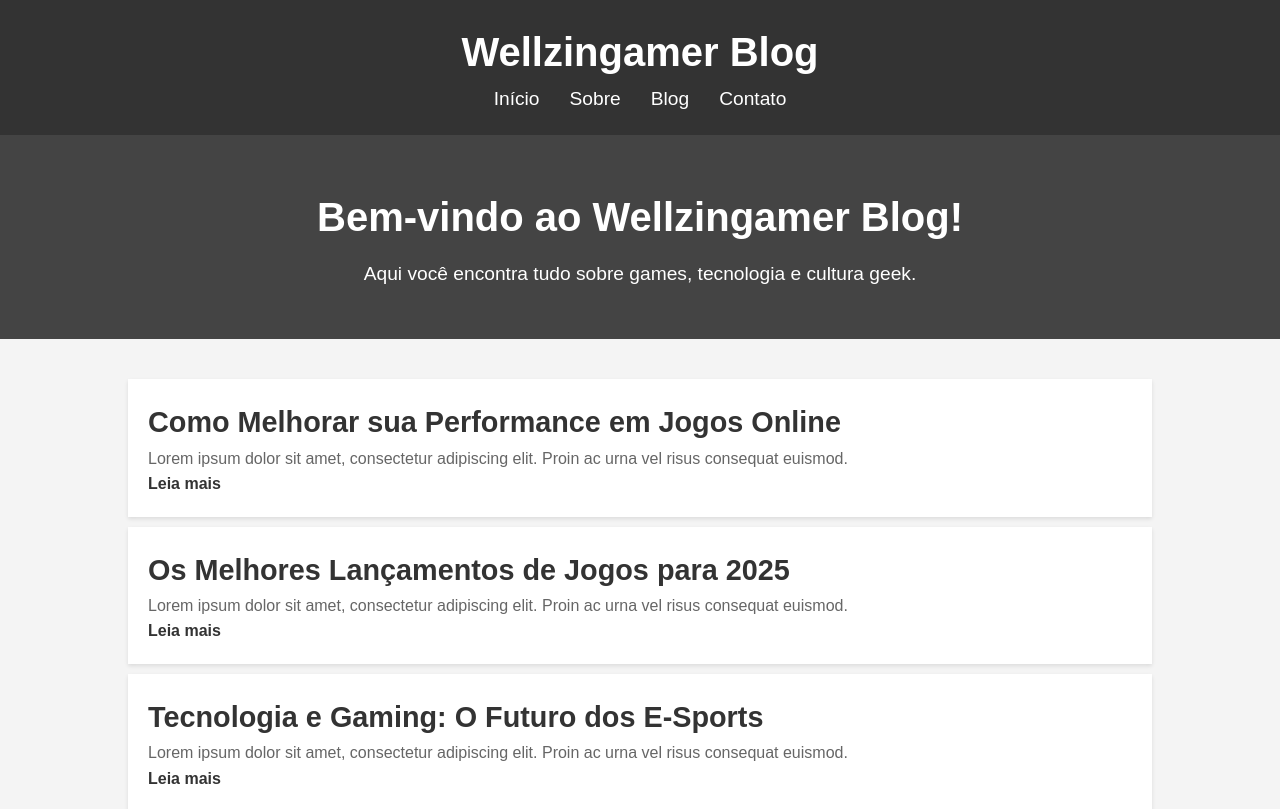
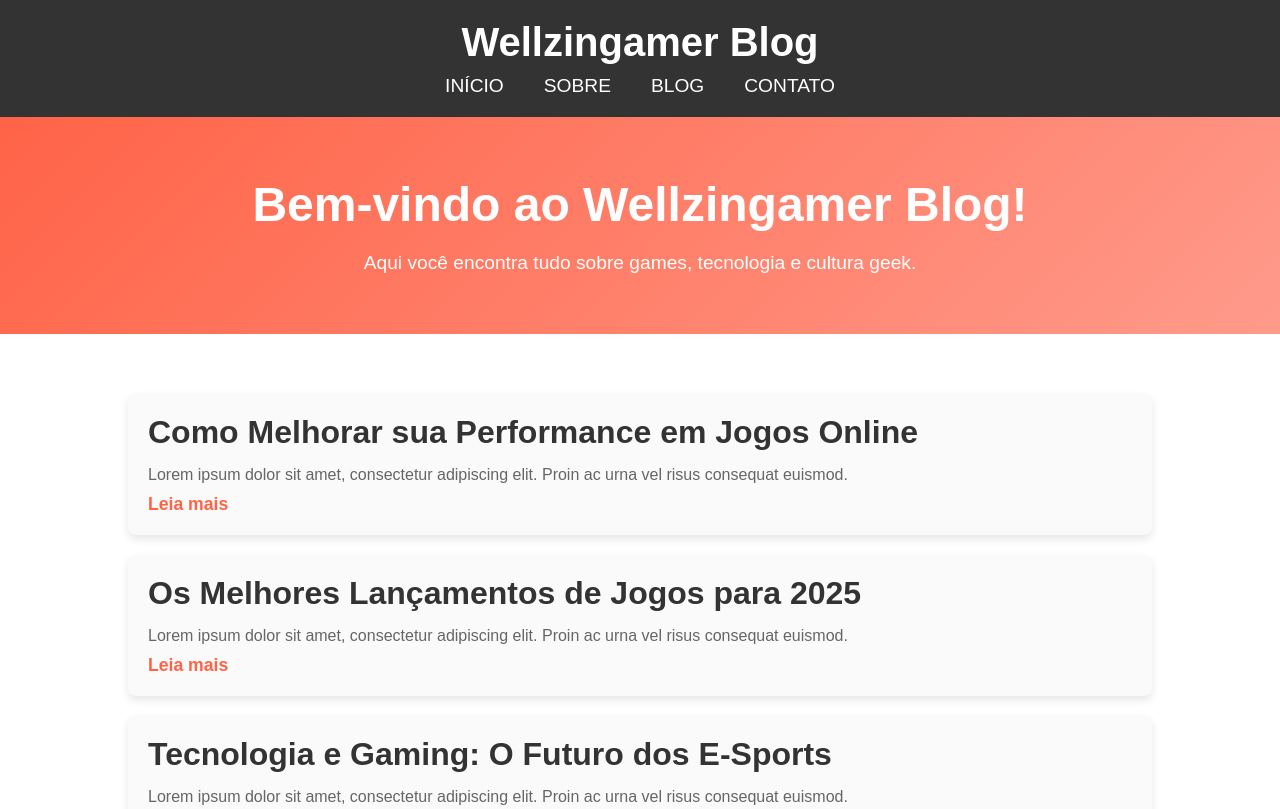
Before and after one commit to wellzingamer/wellzingamer-blog, a plain HTML site: page index.html in a window 1280 px wide. Shown: the top 809 px of the page. Drawn offline with Linux system fonts and the light colour scheme; a script that the page names is missing.

Commit message:
Update style.css

```diff
--- a/style.css
+++ b/style.css
@@ -1,4 +1,4 @@
-/* Resetando estilos padrões */
+/* Resetando os estilos padrões */
 * {
     margin: 0;
     padding: 0;
@@ -7,20 +7,28 @@
 
 body {
     font-family: Arial, sans-serif;
-    line-height: 1.6;
     background-color: #f4f4f4;
     color: #333;
+    overflow-x: hidden;
+    animation: fadeIn 1.5s ease-in-out;
 }
 
-.container {
-    width: 80%;
-    margin: 0 auto;
+/* Animação para o carregamento do corpo */
+@keyframes fadeIn {
+    0% {
+        opacity: 0;
+    }
+    100% {
+        opacity: 1;
+    }
 }
 
+/* Estilo do cabeçalho */
 header {
     background-color: #333;
     color: #fff;
     padding: 20px 0;
+    animation: slideDown 1s ease-out;
 }
 
 header h1 {
@@ -32,31 +40,47 @@ nav ul {
     display: flex;
     justify-content: center;
     list-style-type: none;
+    margin-top: 10px;
 }
 
 nav ul li {
-    margin: 0 15px;
+    margin: 0 20px;
 }
 
 nav ul li a {
     color: #fff;
     text-decoration: none;
     font-size: 1.2rem;
+    text-transform: uppercase;
+    transition: color 0.3s ease;
 }
 
 nav ul li a:hover {
-    text-decoration: underline;
+    color: #ff6347;
 }
 
+/* Animação para o cabeçalho */
+@keyframes slideDown {
+    0% {
+        transform: translateY(-100%);
+    }
+    100% {
+        transform: translateY(0);
+    }
+}
+
+/* Estilo do banner */
 .banner {
-    background-color: #444;
-    color: #fff;
-    padding: 50px 0;
+    background: linear-gradient(135deg, #ff6347, #ff9a8b);
+    color: white;
+    padding: 60px 0;
     text-align: center;
+    animation: bannerAnim 1.5s ease-out;
 }
 
 .banner h2 {
-    font-size: 2.5rem;
+    font-size: 3rem;
+    margin-bottom: 20px;
 }
 
 .banner p {
@@ -64,20 +88,40 @@ nav ul li a:hover {
     margin-top: 10px;
 }
 
+/* Animação para o banner */
+@keyframes bannerAnim {
+    0% {
+        opacity: 0;
+    }
+    100% {
+        opacity: 1;
+    }
+}
+
+/* Estilo dos artigos */
 .articles {
-    padding: 30px 0;
+    padding: 40px 0;
+    background-color: #fff;
 }
 
 .article {
-    background-color: #fff;
+    background-color: #fafafa;
     padding: 20px;
-    margin: 10px 0;
-    box-shadow: 0 2px 4px rgba(0, 0, 0, 0.1);
+    margin: 20px 0;
+    border-radius: 8px;
+    box-shadow: 0 4px 8px rgba(0, 0, 0, 0.1);
+    transition: transform 0.3s ease, box-shadow 0.3s ease;
+}
+
+.article:hover {
+    transform: translateY(-10px);
+    box-shadow: 0 10px 20px rgba(0, 0, 0, 0.15);
 }
 
 .article h3 {
-    font-size: 1.8rem;
+    font-size: 2rem;
     color: #333;
+    margin-bottom: 15px;
 }
 
 .article p {
@@ -86,15 +130,20 @@ nav ul li a:hover {
 }
 
 .article a {
-    color: #333;
+    font-size: 1.1rem;
     font-weight: bold;
+    color: #ff6347;
     text-decoration: none;
+    margin-top: 10px;
+    display: inline-block;
+    transition: color 0.3s ease;
 }
 
 .article a:hover {
-    text-decoration: underline;
+    color: #e55347;
 }
 
+/* Rodapé */
 footer {
     background-color: #333;
     color: #fff;
@@ -106,3 +155,32 @@ footer {
 footer p {
     font-size: 1rem;
 }
+
+.container {
+    width: 80%;
+    margin: 0 auto;
+}
+
+/* Responsividade */
+@media (max-width: 768px) {
+    .container {
+        width: 90%;
+    }
+
+    .banner h2 {
+        font-size: 2rem;
+    }
+
+    .article h3 {
+        font-size: 1.5rem;
+    }
+
+    nav ul {
+        flex-direction: column;
+        margin-top: 20px;
+    }
+
+    nav ul li {
+        margin: 10px 0;
+    }
+}
```
